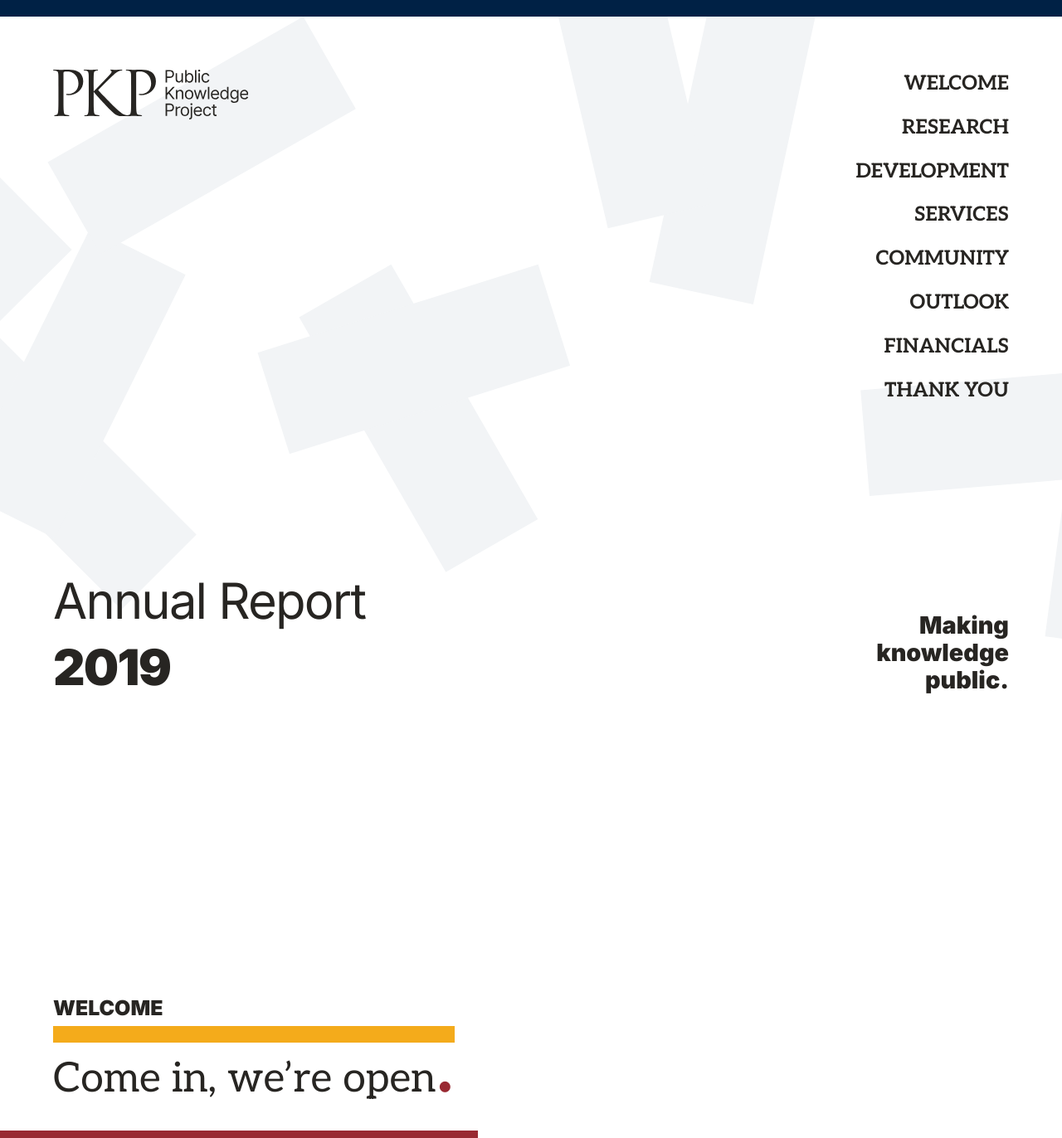
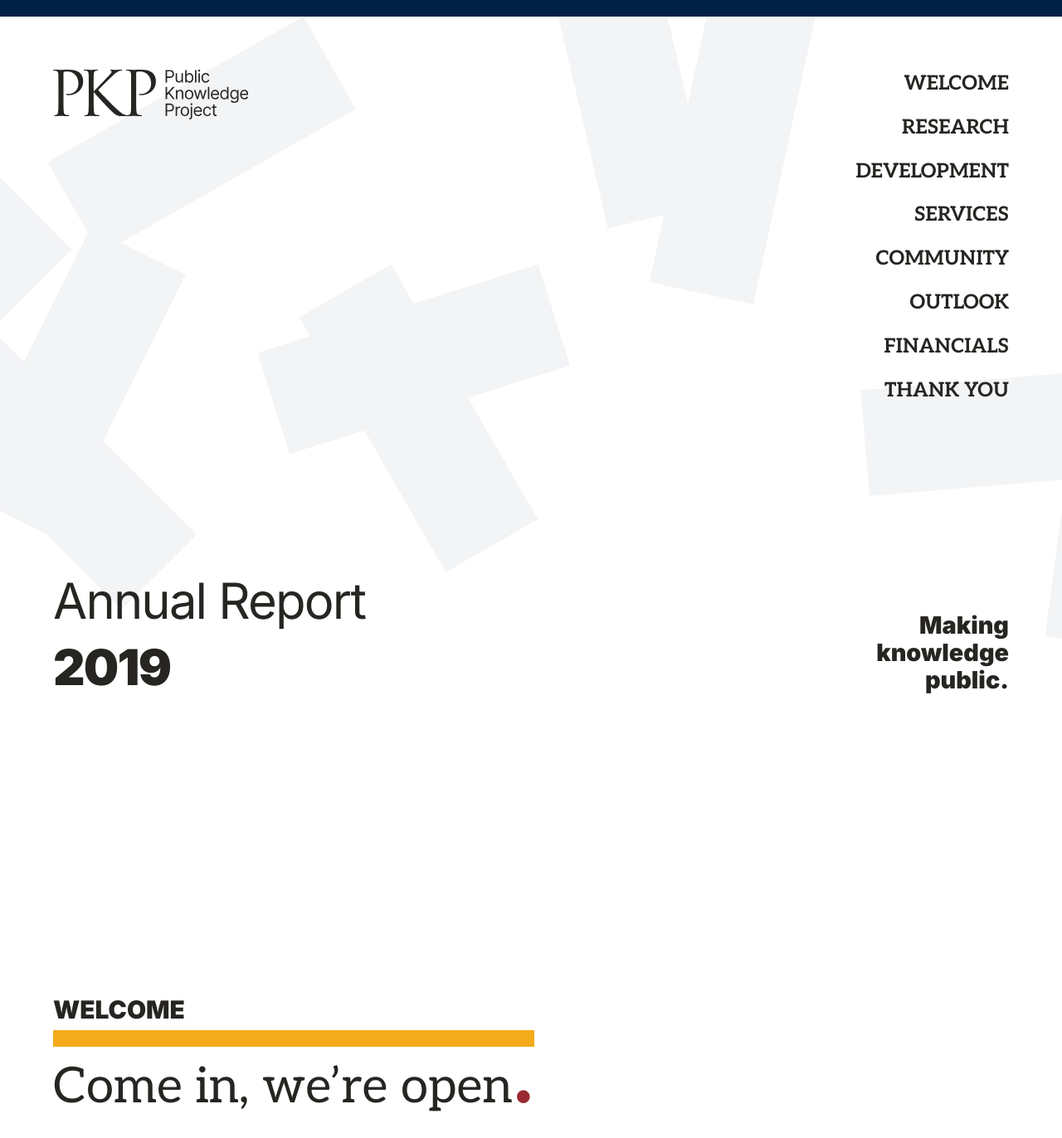
Before and after one commit to sssoz/pkp-annual-report, a Jekyll site: the page built from index.md, in a window 1280 px wide. Shown: the top 1372 px of the page at 83% size. Built offline with Jekyll 4.4.1, drawn with Linux system fonts in a browser that asks for light colours.

Commit message:
Icrease heading size

```diff
--- a/_sass/base/_typography.scss
+++ b/_sass/base/_typography.scss
@@ -32,22 +32,26 @@ h1 {
 }
 
 h2 {
+  @include typescale-01;
+}
+
+h3 {
   @include typescale-02;
 }
 
-h3 {
+h4 {
   @include typescale-03;
-}
-
-h4 {
-  @include typescale-04;
 }
 
 h5 {
   @include typescale-05;
 }
 
-h6, small {
+h6 {
+  @include typescale-05;
+}
+
+small {
   @include typescale-06;
 }
 
```
